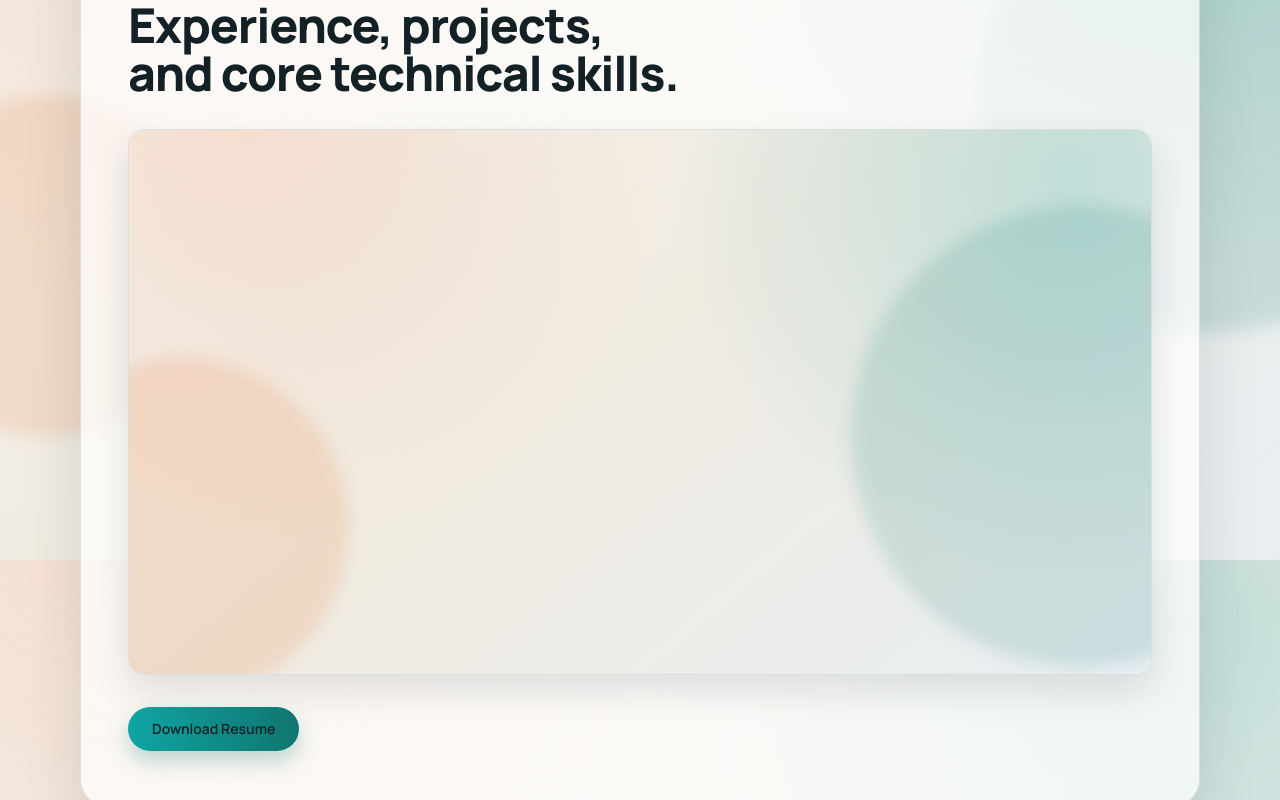
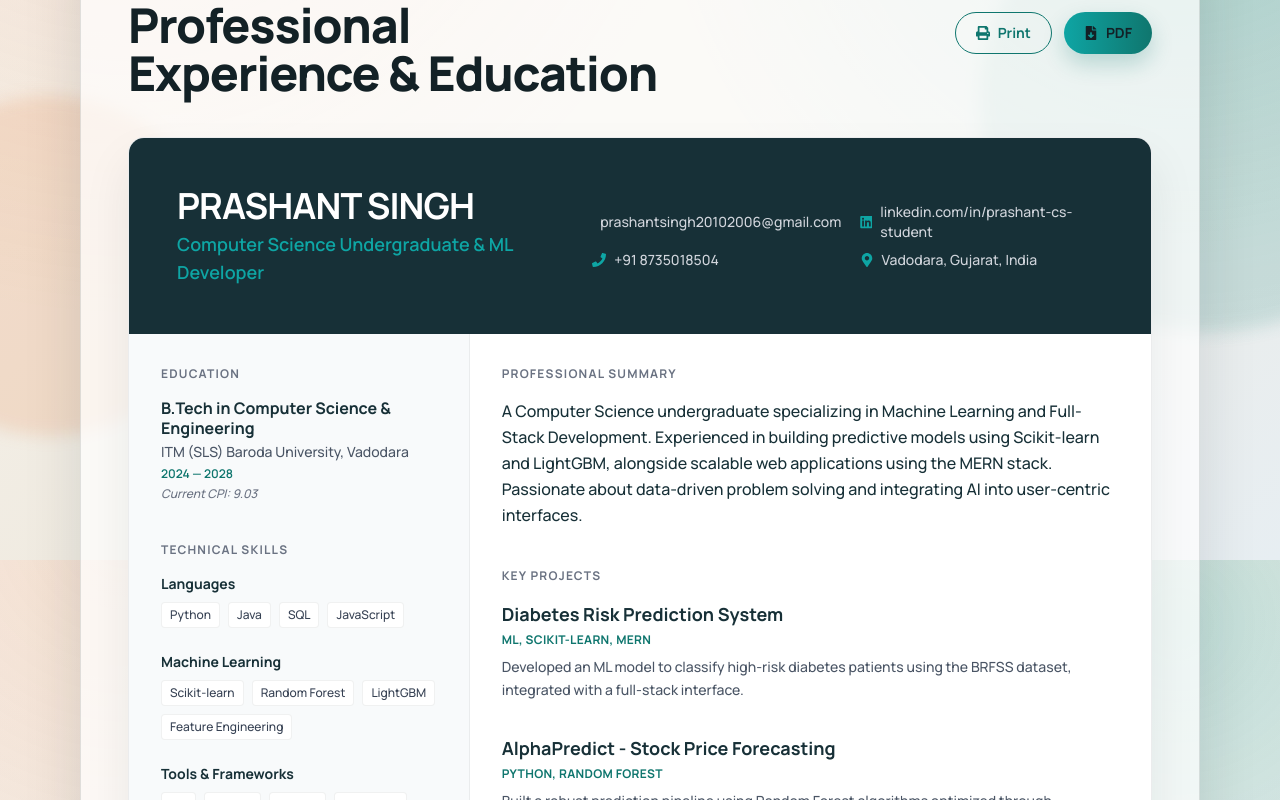
Before and after one commit to Prashant-bro/Prashant.github.in, a Next.js app: page /resume in a window 1280 px wide. Shown: the part 240-1040 px from the top of the page. Built offline with nearby package versions, Linux system fonts and the light colour scheme.

Commit message:
feat: enhance resume component with detailed education, skills, and projects sections; add print styles

```diff
--- a/app/globals.css
+++ b/app/globals.css
@@ -255,3 +255,35 @@ a {
     grid-template-columns: repeat(2, minmax(0, 1fr));
   }
 }
+@media print {
+  body {
+    background: white !important;
+    color: black !important;
+  }
+
+  body::before,
+  body::after {
+    display: none !important;
+  }
+
+  .section-card {
+    background: transparent !important;
+    border: none !important;
+    box-shadow: none !important;
+    backdrop-filter: none !important;
+    padding: 0 !important;
+    margin: 0 !important;
+  }
+
+  .page-shell {
+    width: 100% !important;
+    margin: 0 !important;
+    padding: 0 !important;
+  }
+
+  nav,
+  footer,
+  .print-hidden {
+    display: none !important;
+  }
+}
--- a/app/resume/page.tsx
+++ b/app/resume/page.tsx
@@ -1,4 +1,10 @@
+import { Metadata } from "next"
 import ResumeViewer from "../../components/Resume"
+
+export const metadata: Metadata = {
+  title: "Resume | Prashant Singh",
+  description: "B.Tech CSE student specializing in Machine Learning and Full-Stack Development.",
+}
 
 export default function ResumePage() {
   return (
--- a/components/Resume.tsx
+++ b/components/Resume.tsx
@@ -1,28 +1,171 @@
 import { sitePath } from "./sitePath"
+import { FaGithub, FaLinkedin, FaEnvelope, FaPhone, FaMapMarkerAlt, FaFileDownload, FaPrint } from "react-icons/fa"
 
 export default function ResumeViewer() {
+  const education = [
+    {
+      degree: "B.Tech in Computer Science & Engineering",
+      institution: "ITM (SLS) Baroda University, Vadodara",
+      period: "2024 — 2028",
+      details: "Current CPI: 9.03",
+    },
+  ]
+
+  const skillGroups = [
+    {
+      category: "Languages",
+      skills: ["Python", "Java", "SQL", "JavaScript"],
+    },
+    {
+      category: "Machine Learning",
+      skills: ["Scikit-learn", "Random Forest", "LightGBM", "Feature Engineering"],
+    },
+    {
+      category: "Tools & Frameworks",
+      skills: ["Git", "GitHub", "MySQL", "MongoDB", "Power BI", "React", "Next.js"],
+    },
+  ]
+
+  const resumeProjects = [
+    {
+      title: "Diabetes Risk Prediction System",
+      tech: "ML, Scikit-learn, MERN",
+      description: "Developed an ML model to classify high-risk diabetes patients using the BRFSS dataset, integrated with a full-stack interface.",
+    },
+    {
+      title: "AlphaPredict - Stock Price Forecasting",
+      tech: "Python, Random Forest",
+      description: "Built a robust prediction pipeline using Random Forest algorithms optimized through statistical feature selection.",
+    },
+    {
+      title: "Climatrix Disaster Alert System",
+      tech: "Python, Public APIs",
+      description: "Real-time alert system for natural disasters with automated user notification workflows.",
+    },
+  ]
+
   return (
-    <section id="resume" className="section-anchor section-card rise-in px-6 py-12 sm:px-10 sm:py-14">
+    <section id="resume" className="section-anchor section-card rise-in px-6 py-12 sm:px-10 sm:py-14 print:p-0 print:shadow-none print:border-none">
       <div className="mx-auto max-w-5xl">
-        <p className="text-sm font-bold uppercase tracking-[0.15em] text-[#0f766e]">Resume</p>
-        <h1 className="mt-3 text-balance text-3xl font-extrabold tracking-tight sm:text-5xl">
-          Experience, projects, and core technical skills.
-        </h1>
-        <div className="rise-in stagger-2 mt-8 overflow-hidden rounded-2xl border border-[#13212624] bg-white/85 shadow-[0_16px_36px_rgba(19,33,38,0.12)]">
-          <iframe
-            src={sitePath("/Resume.pdf")}
-            title="Prashant resume"
-            className="h-[68vh] min-h-[460px] w-full"
-          />
+        <div className="flex flex-col sm:flex-row sm:items-center justify-between gap-6 mb-10 print:hidden">
+          <div>
+            <p className="text-sm font-bold uppercase tracking-[0.15em] text-[#0f766e]">Resume</p>
+            <h1 className="mt-3 text-balance text-3xl font-extrabold tracking-tight sm:text-5xl">
+              Professional Experience & Education
+            </h1>
+          </div>
+          <div className="flex gap-3">
+            <button
+              onClick={() => window.print()}
+              className="inline-flex items-center gap-2 rounded-xl border border-[#0f766e] px-5 py-2.5 text-sm font-bold text-[#0f766e] transition-all hover:bg-[#0f766e] hover:text-white"
+            >
+              <FaPrint /> Print
+            </button>
+            <a
+              href={sitePath("/resume.pdf")}
+              download
+              className="inline-flex items-center gap-2 rounded-xl bg-gradient-to-r from-[#0ea5a4] to-[#0f766e] px-5 py-2.5 text-sm font-bold text-white shadow-[0_10px_22px_rgba(15,118,110,0.24)] transition-all hover:-translate-y-0.5"
+            >
+              <FaFileDownload /> PDF
+            </a>
+          </div>
         </div>
 
-        <a
-          href={sitePath("/Resume.pdf")}
-          download
-          className="rise-in stagger-3 mt-8 inline-flex items-center rounded-xl bg-gradient-to-r from-[#0ea5a4] to-[#0f766e] px-6 py-3 text-sm font-semibold text-white shadow-[0_10px_22px_rgba(15,118,110,0.28)] transition-all duration-200 hover:-translate-y-0.5 hover:from-[#0f766e] hover:to-[#0b5f59]"
-        >
-          Download Resume
-        </a>
+        {/* Resume Content Sheet */}
+        <div className="resume-sheet rise-in stagger-2 overflow-hidden rounded-2xl border border-[#13212615] bg-white shadow-[0_24px_48px_rgba(19,33,38,0.08)] print:shadow-none print:border-none">
+          {/* Header */}
+          <header className="bg-[#173037] p-8 text-white sm:p-12 print:bg-white print:text-black print:p-0 print:border-b-2 print:border-[#173037]">
+            <div className="flex flex-col md:flex-row justify-between items-start md:items-center gap-6">
+              <div>
+                <h2 className="text-3xl font-bold tracking-tight sm:text-4xl print:text-5xl">PRASHANT SINGH</h2>
+                <p className="text-[#0ea5a4] font-semibold mt-1 text-lg print:text-[#0f766e]">Computer Science Undergraduate & ML Developer</p>
+              </div>
+              <div className="grid grid-cols-1 sm:grid-cols-2 gap-x-6 gap-y-2 text-sm text-gray-300 print:text-gray-700">
+                <a href="mailto:prashantsingh20102006@gmail.com" className="flex items-center gap-2 hover:text-white transition-colors">
+                  <FaEnvelope className="text-[#0ea5a4]" /> prashantsingh20102006@gmail.com
+                </a>
+                <a href="https://linkedin.com/in/prashant-cs-student" target="_blank" className="flex items-center gap-2 hover:text-white transition-colors">
+                  <FaLinkedin className="text-[#0ea5a4]" /> linkedin.com/in/prashant-cs-student
+                </a>
+                <div className="flex items-center gap-2">
+                  <FaPhone className="text-[#0ea5a4]" /> +91 8735018504
+                </div>
+                <div className="flex items-center gap-2">
+                  <FaMapMarkerAlt className="text-[#0ea5a4]" /> Vadodara, Gujarat, India
+                </div>
+              </div>
+            </div>
+          </header>
+
+          <div className="grid grid-cols-1 lg:grid-cols-3 gap-0 divide-x divide-[#13212610] print:block">
+            {/* Sidebar (Skills & Education) */}
+            <aside className="p-8 bg-[#f8fafb] lg:col-span-1 print:bg-white print:p-0 print:mt-8">
+              <section className="mb-10">
+                <h3 className="text-xs font-bold uppercase tracking-widest text-gray-500 mb-4 print:text-sm print:text-black print:border-b">Education</h3>
+                {education.map((edu) => (
+                  <div key={edu.institution} className="mb-4">
+                    <h4 className="font-bold text-[#173037] leading-tight">{edu.degree}</h4>
+                    <p className="text-sm text-gray-600 mt-1">{edu.institution}</p>
+                    <p className="text-xs font-semibold text-[#0f766e] mt-1">{edu.period}</p>
+                    <p className="text-xs text-gray-500 italic mt-1">{edu.details}</p>
+                  </div>
+                ))}
+              </section>
+
+              <section>
+                <h3 className="text-xs font-bold uppercase tracking-widest text-gray-500 mb-4 print:text-sm print:text-black print:border-b">Technical Skills</h3>
+                <div className="space-y-6">
+                  {skillGroups.map((group) => (
+                    <div key={group.category}>
+                      <h4 className="text-sm font-bold text-[#173037] mb-2">{group.category}</h4>
+                      <div className="flex flex-wrap gap-2">
+                        {group.skills.map((skill) => (
+                          <span key={skill} className="px-2 py-1 bg-white border border-[#13212610] rounded text-xs font-medium text-gray-700 print:border-gray-300">
+                            {skill}
+                          </span>
+                        ))}
+                      </div>
+                    </div>
+                  ))}
+                </div>
+              </section>
+            </aside>
+
+            {/* Main Content (Summary & Projects) */}
+            <div className="p-8 lg:col-span-2 print:p-0 print:mt-8 print:pl-0">
+              <section className="mb-10">
+                <h3 className="text-xs font-bold uppercase tracking-widest text-gray-500 mb-4 print:text-sm print:text-black print:border-b">Professional Summary</h3>
+                <p className="text-[#173037] leading-relaxed text-sm sm:text-base">
+                  A Computer Science undergraduate specializing in Machine Learning and Full-Stack Development.
+                  Experienced in building predictive models using Scikit-learn and LightGBM, alongside scalable
+                  web applications using the MERN stack. Passionate about data-driven problem solving and
+                  integrating AI into user-centric interfaces.
+                </p>
+              </section>
+
+              <section>
+                <h3 className="text-xs font-bold uppercase tracking-widest text-gray-500 mb-4 print:text-sm print:text-black print:border-b">Key Projects</h3>
+                <div className="space-y-8">
+                  {resumeProjects.map((project) => (
+                    <article key={project.title}>
+                      <div className="flex justify-between items-start mb-1">
+                        <h4 className="font-bold text-[#173037] text-lg">{project.title}</h4>
+                      </div>
+                      <p className="text-xs font-bold text-[#0f766e] uppercase tracking-wide mb-2">{project.tech}</p>
+                      <p className="text-sm text-gray-600 leading-relaxed">{project.description}</p>
+                    </article>
+                  ))}
+                </div>
+              </section>
+
+              <div className="mt-12 p-6 rounded-xl bg-[#0f766e0a] border border-[#0f766e10] text-center print:hidden">
+                <p className="text-sm text-gray-600">
+                  Looking for the full project list and live demos? Check out the <a href="/#projects" className="font-bold text-[#0f766e] underline">Projects section</a>.
+                </p>
+              </div>
+            </div>
+          </div>
+        </div>
       </div>
     </section>
   )
```
